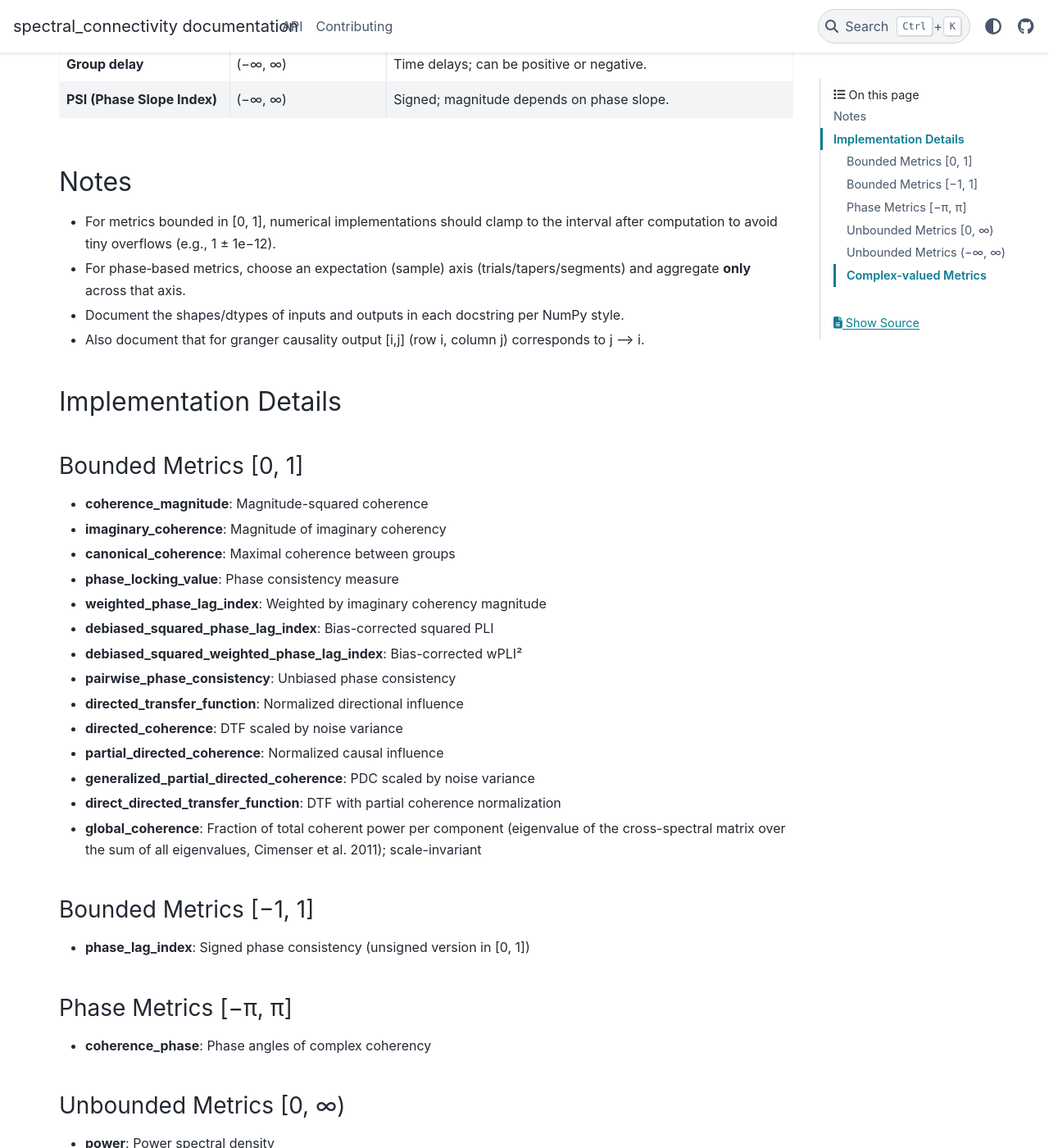
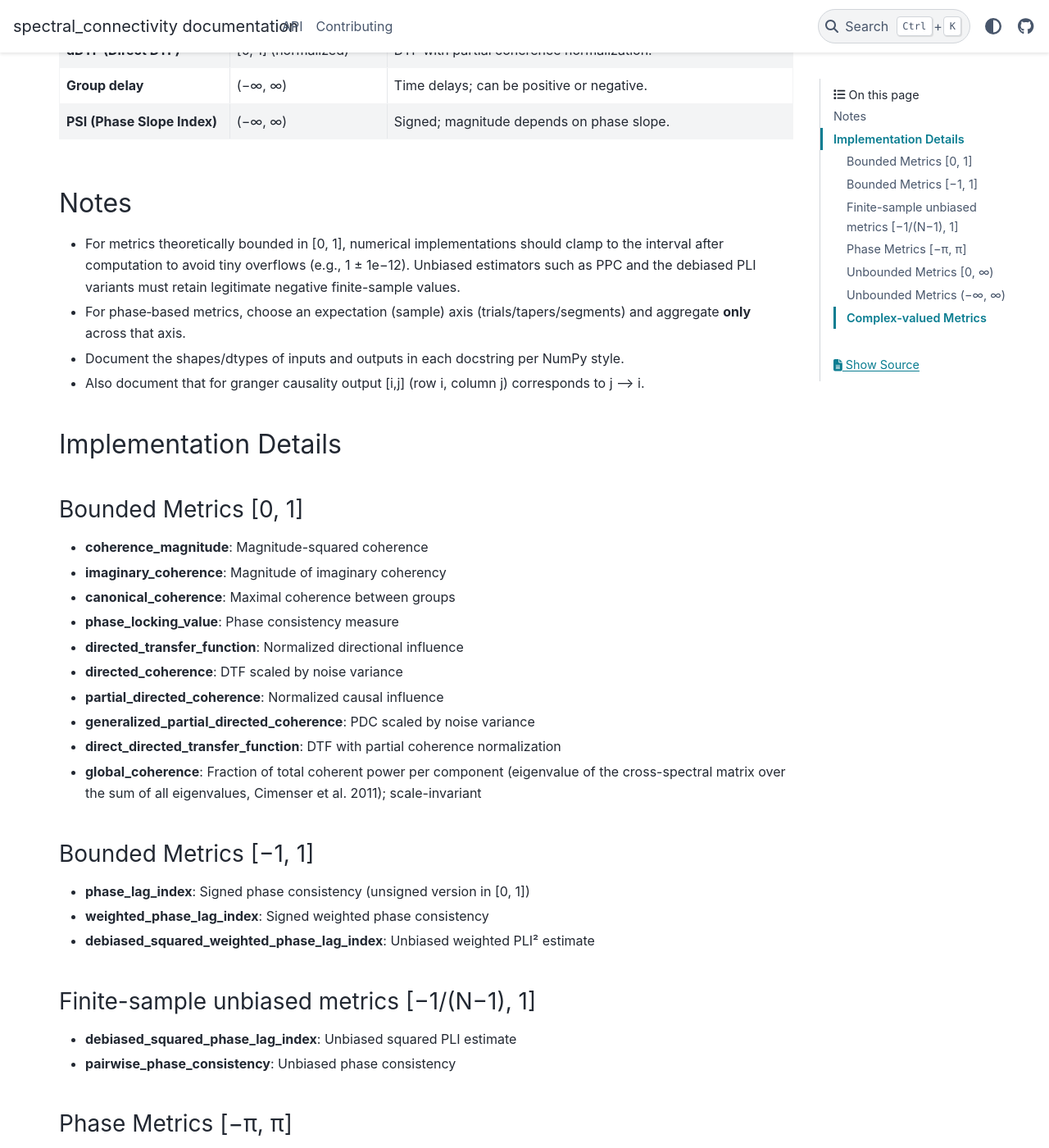
Before and after one commit to Eden-Kramer-Lab/spectral_connectivity, a Sphinx documentation site: the page built from docs/CONNECTIVITY_METRIC_RANGES.md, in a window 1280 px wide and 1400 px high, scrolled down 1331 px. Shown: the whole window at 82% size. Built offline with Sphinx 7.4.7 and the PyData theme 0.15.4, drawn with Linux system fonts in a browser that asks for light colours; pages that are not in the unit, such as notebooks, are missing from menus; the version number could not be read and is left out; some of the changed text lies outside the part shown.

Commit message:
docs: changelog and metric ranges for the statistics/immutability/tiling work
- CHANGELOG: alpha validation and the multiple-comparison hardening (including
  the Bonferroni all-undefined warning), Multitaper immutability, the device
  boundary helper, subset-granger fix, and PLI tiling.
- CONNECTIVITY_METRIC_RANGES: pairwise_phase_consistency and the debiased wPLI
  are documented with their true finite-sample ranges (can be negative), and
  are not clipped to [0, 1].

Co-Authored-By: Claude Opus 4.8 <noreply@anthropic.com>

```diff
--- a/docs/CONNECTIVITY_METRIC_RANGES.md
+++ b/docs/CONNECTIVITY_METRIC_RANGES.md
@@ -14,9 +14,9 @@ The following summarizes the theoretical value ranges for common connectivity me
 | **PLV (Phase‑Locking Value)** | [0, 1] | 0: random phases; 1: constant phase diff. |
 | **PLI (Phase‑Lag Index)** | [−1, 1] | Signed version; unsigned in [0, 1]. |
 | **wPLI (Weighted PLI)** | [−1, 1] | Signed version (like PLI); weights by \|Im(Sxy)\|. Unsigned in [0, 1] via absolute value. |
-| **dwPLI (Debiased PLI²)** | [0, 1] | Bias‑corrected squared PLI. |
-| **dwPLI² (Debiased squared wPLI)** | [0, 1] | Bias‑corrected weighted PLI squared. |
-| **PPC (Pairwise Phase Consistency)** | [0, 1] | Unbiased phase consistency; bounded as PLV. |
+| **dwPLI (Debiased PLI²)** | [−1/(N−1), 1] | Unbiased squared PLI estimate; finite-sample values can be negative. |
+| **dwPLI² (Debiased squared wPLI)** | [−1, 1] | Unbiased weighted PLI² estimate; finite-sample values can be negative. |
+| **PPC (Pairwise Phase Consistency)** | [−1/(N−1), 1] | Unbiased phase consistency; finite-sample values can be negative. |
 | **Spectral Granger causality** | [0, ∞) | Non‑negative; no finite upper bound. |
 | **DTF (Directed Transfer Function)** | [0, 1] (normalized) | Proportion of inflow via transfer function. |
 | **Directed coherence** | [0, 1] (normalized) | DTF scaled by noise variance. |
@@ -28,7 +28,7 @@ The following summarizes the theoretical value ranges for common connectivity me
 
 ## Notes
 
-- For metrics bounded in [0, 1], numerical implementations should clamp to the interval after computation to avoid tiny overflows (e.g., 1 ± 1e−12).
+- For metrics theoretically bounded in [0, 1], numerical implementations should clamp to the interval after computation to avoid tiny overflows (e.g., 1 ± 1e−12). Unbiased estimators such as PPC and the debiased PLI variants must retain legitimate negative finite-sample values.
 - For phase‑based metrics, choose an expectation (sample) axis (trials/tapers/segments) and aggregate **only** across that axis.
 - Document the shapes/dtypes of inputs and outputs in each docstring per NumPy style.
 - Also document that for granger causality output [i,j] (row i, column j) corresponds to j --> i.
@@ -41,10 +41,6 @@ The following summarizes the theoretical value ranges for common connectivity me
 - **imaginary_coherence**: Magnitude of imaginary coherency
 - **canonical_coherence**: Maximal coherence between groups
 - **phase_locking_value**: Phase consistency measure
-- **weighted_phase_lag_index**: Weighted by imaginary coherency magnitude
-- **debiased_squared_phase_lag_index**: Bias-corrected squared PLI
-- **debiased_squared_weighted_phase_lag_index**: Bias-corrected wPLI²
-- **pairwise_phase_consistency**: Unbiased phase consistency
 - **directed_transfer_function**: Normalized directional influence
 - **directed_coherence**: DTF scaled by noise variance
 - **partial_directed_coherence**: Normalized causal influence
@@ -55,6 +51,13 @@ The following summarizes the theoretical value ranges for common connectivity me
 ### Bounded Metrics [−1, 1]
 
 - **phase_lag_index**: Signed phase consistency (unsigned version in [0, 1])
+- **weighted_phase_lag_index**: Signed weighted phase consistency
+- **debiased_squared_weighted_phase_lag_index**: Unbiased weighted PLI² estimate
+
+### Finite-sample unbiased metrics [−1/(N−1), 1]
+
+- **debiased_squared_phase_lag_index**: Unbiased squared PLI estimate
+- **pairwise_phase_consistency**: Unbiased phase consistency
 
 ### Phase Metrics [−π, π]
 
```
Also changed, not shown: CHANGELOG.md (+57 -17 lines).
